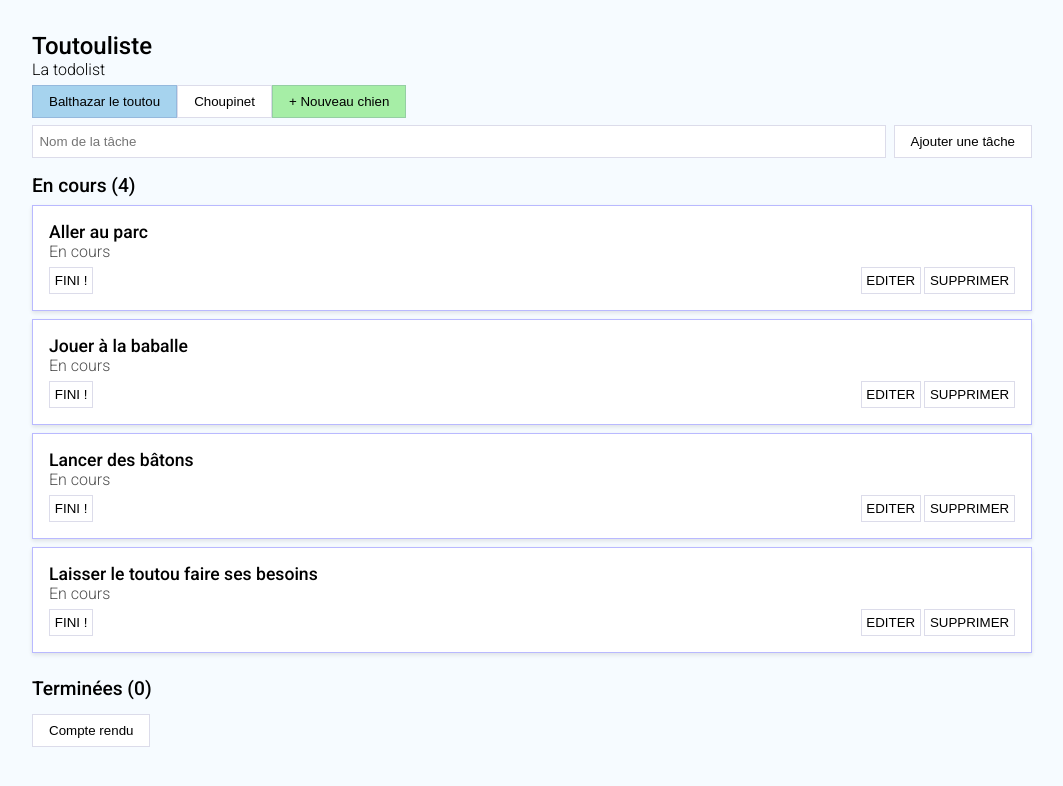
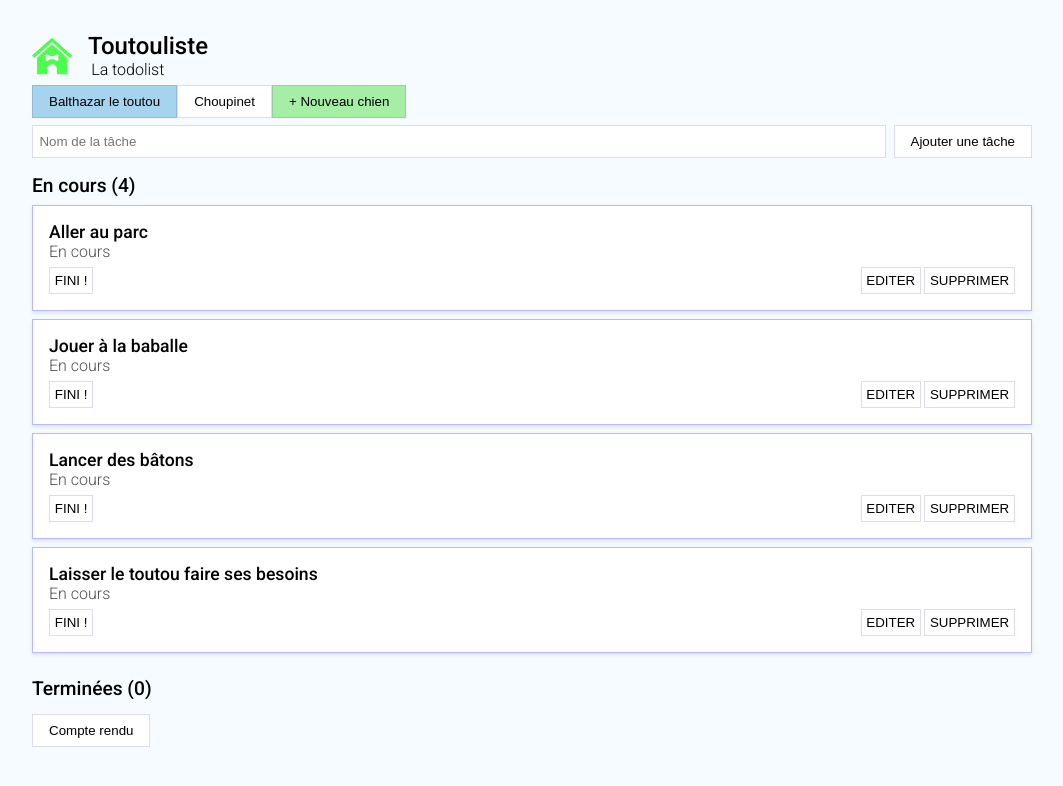
Before and after one commit to vgougeon/toutoulist, a plain HTML site: page index.html in a window 1280 px wide. Shown: the whole page, without its empty margins (108-1171 px from the left). Drawn offline with Linux system fonts and the light colour scheme.

Commit message:
Le toutoulogo

```diff
--- a/index.html
+++ b/index.html
@@ -10,8 +10,16 @@
 </head>
 <body>
     <section>
-        <h1>Toutouliste</h1>
-        <span>La todolist</span>
+        <div class="header">
+            <svg width="40" height="40" viewbox="0 0 24 24" xmlns="http://www.w3.org/2000/svg" fill-rule="evenodd" clip-rule="evenodd">
+                <path d="M9 23h-6v-10l8.991-8.005 9.009 8.005v10h-6v-3c0-1.654-1.355-3.021-3.009-3.021-1.655 0-2.991 1.367-2.991 3.021v3zm2.252-11.015c.094-.002 1.385-.002 1.477 0 1.17.016 1.264-.998 2.259-.998.643 0 .995.524.999.999.005.474-.28.825-.622.995.327.177.619.527.622 1.002.003.475-.347.999-.999.999-.995 0-1.089-1.015-2.259-.998h-1.477c-1.17-.017-1.264.998-2.259.998-.652 0-1.002-.524-.999-.999.003-.475.295-.825.622-1.002-.342-.17-.627-.521-.622-.995.004-.475.356-.999.999-.999.995 0 1.089 1.014 2.259.998zm.748-10.985l12 10.632-1.328 1.493-10.672-9.481-10.672 9.481-1.328-1.481 12-10.644z"/>
+            </svg>
+            <div>
+                <h1>Toutouliste</h1>
+                <span>La todolist</span>
+            </div>
+        </div>
+
         <div class="flex">
             <div class="flex wrap" id="dogs"></div>
             <button class="done shrink-0" onclick="newDog()">+ Nouveau chien</button>
--- a/styles.css
+++ b/styles.css
@@ -34,6 +34,24 @@ section {
     margin-top: 2rem;
     width: 100%;
     max-width: 1000px;
+}
+.header {
+    display: flex;
+    align-items: center;
+}
+.header span {
+    margin-left: .2rem;
+}
+@keyframes disco {
+    0% { fill: rgb(77, 255, 77) }
+    25% { fill: rgb(80, 169, 253) }
+    50% { fill: rgb(227, 88, 255) }
+    75% { fill: rgb(255, 183, 90) }
+    100% { fill: rgb(77, 255, 77) }
+}
+svg {
+    margin-right: 1rem;
+    animation: 1s disco linear infinite;
 }
 .flex {
     display: flex;
```
Also changed, not shown: toutou.svg (added).
